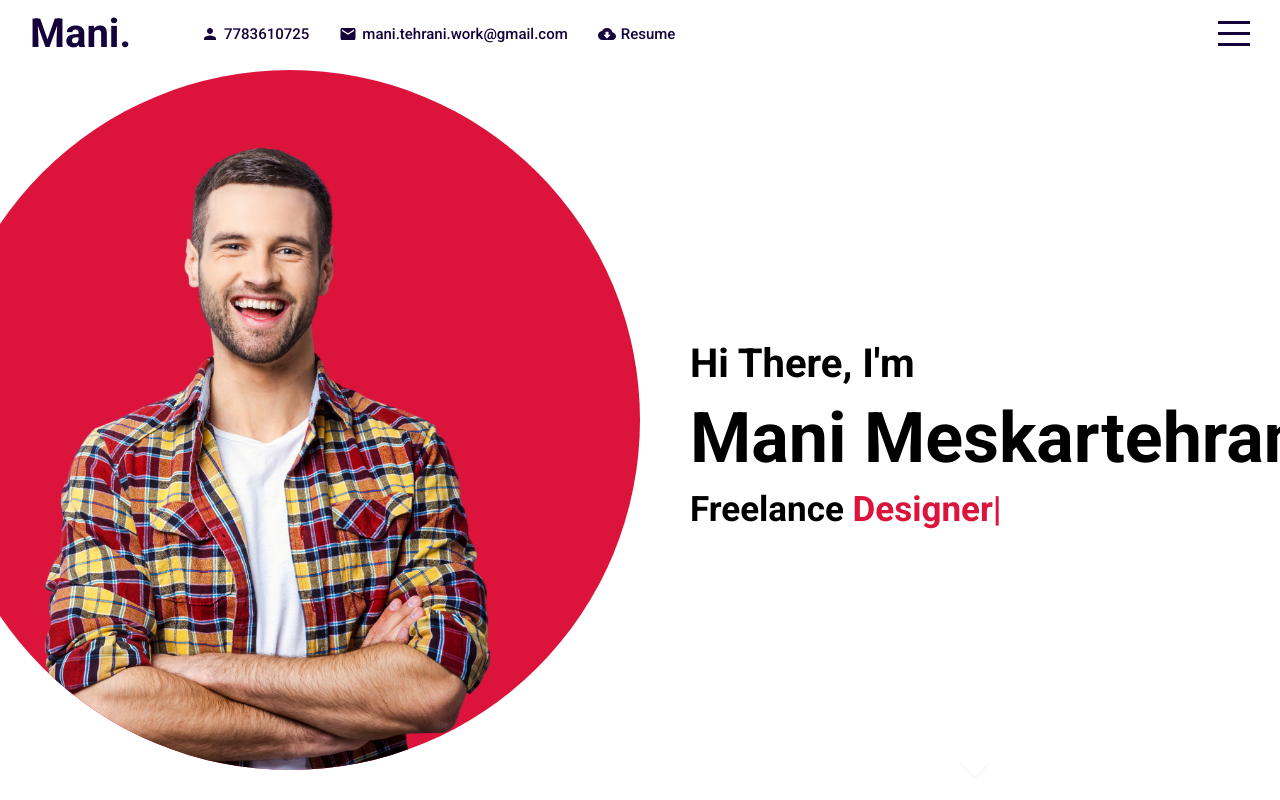
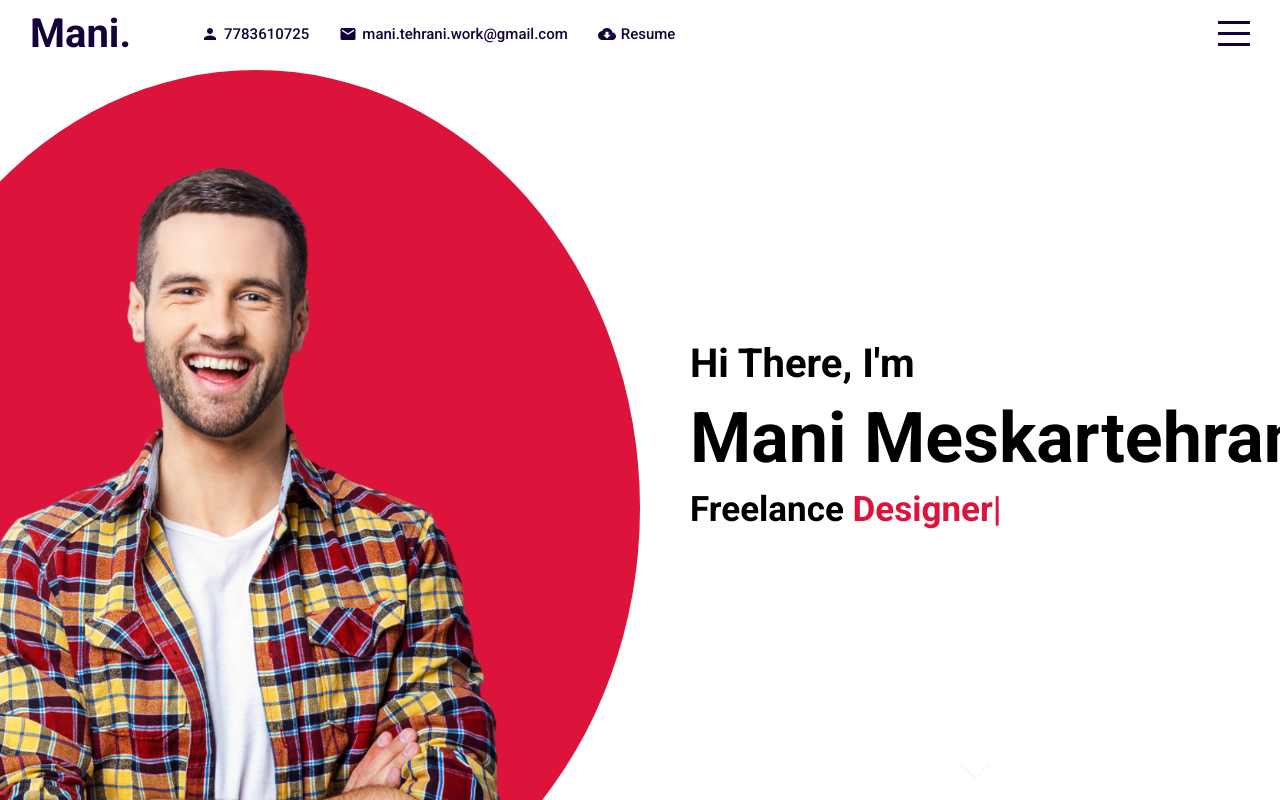
Before and after one commit to manimeskartehrani/portfolio, a React (Create React App) app: page / in a window 1280 px wide. Built offline with nearby package versions, Linux system fonts and the light colour scheme.

Commit message:
change global SCSS

```diff
--- a/src/components /intro/intro.scss
+++ b/src/components /intro/intro.scss
@@ -26,6 +26,10 @@
 
            @include mobile {
             align-items: flex-start;
+        };
+        @include desktop {
+            width: 120%;
+            height: 120%;
         }
 
            img{
--- a/src/global.scss
+++ b/src/global.scss
@@ -1,9 +1,17 @@
 $mainColor : #15023a;
 
 $width: 768px;
+$desktop-width: 1024px;
 
 @mixin mobile{
     @media (max-width: #{$width}){
         @content
     }
+};
+
+
+@mixin desktop {
+  @media (min-width: #{$desktop-width}) {
+    @content;
+  }
 }
```
